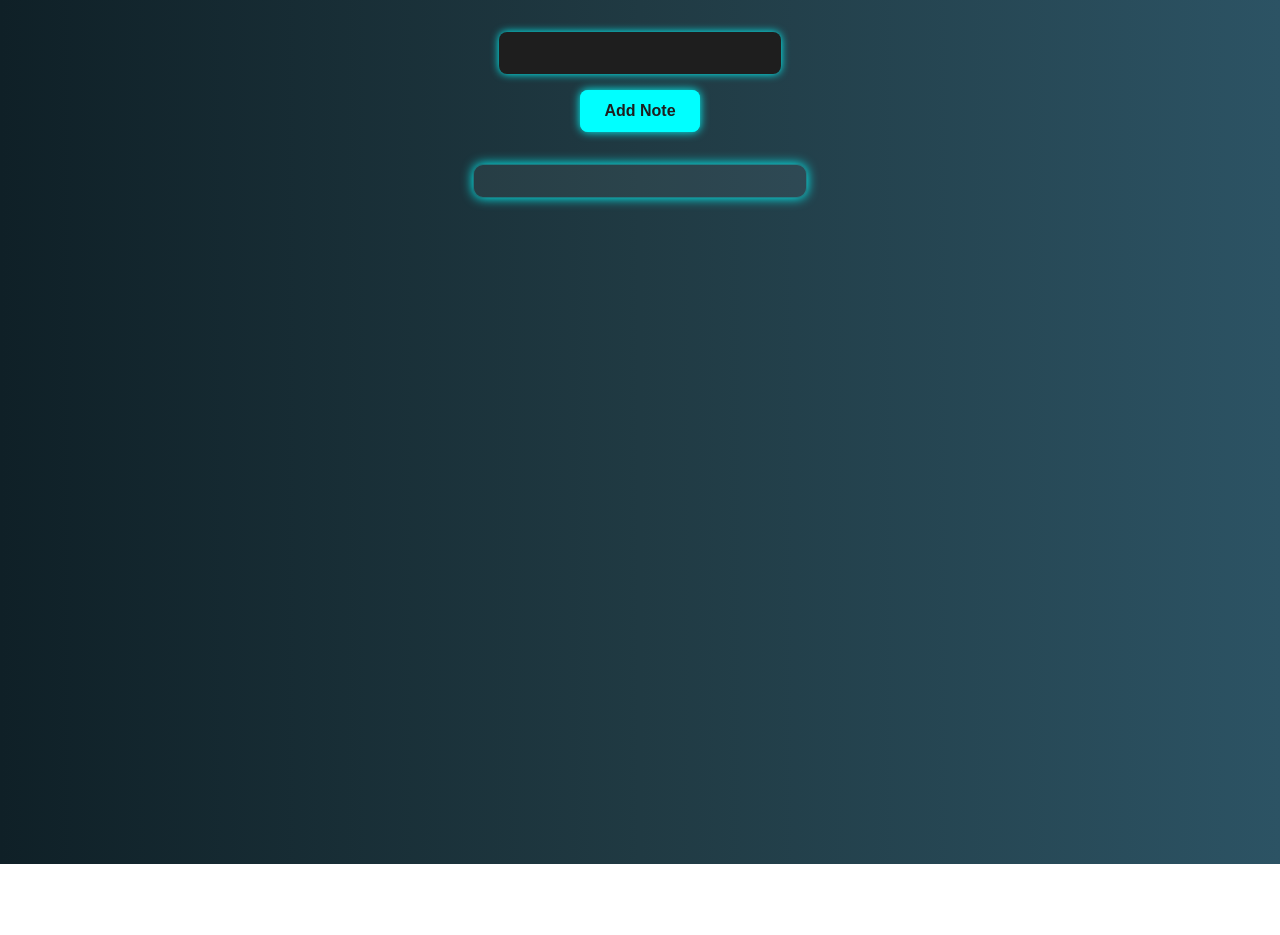
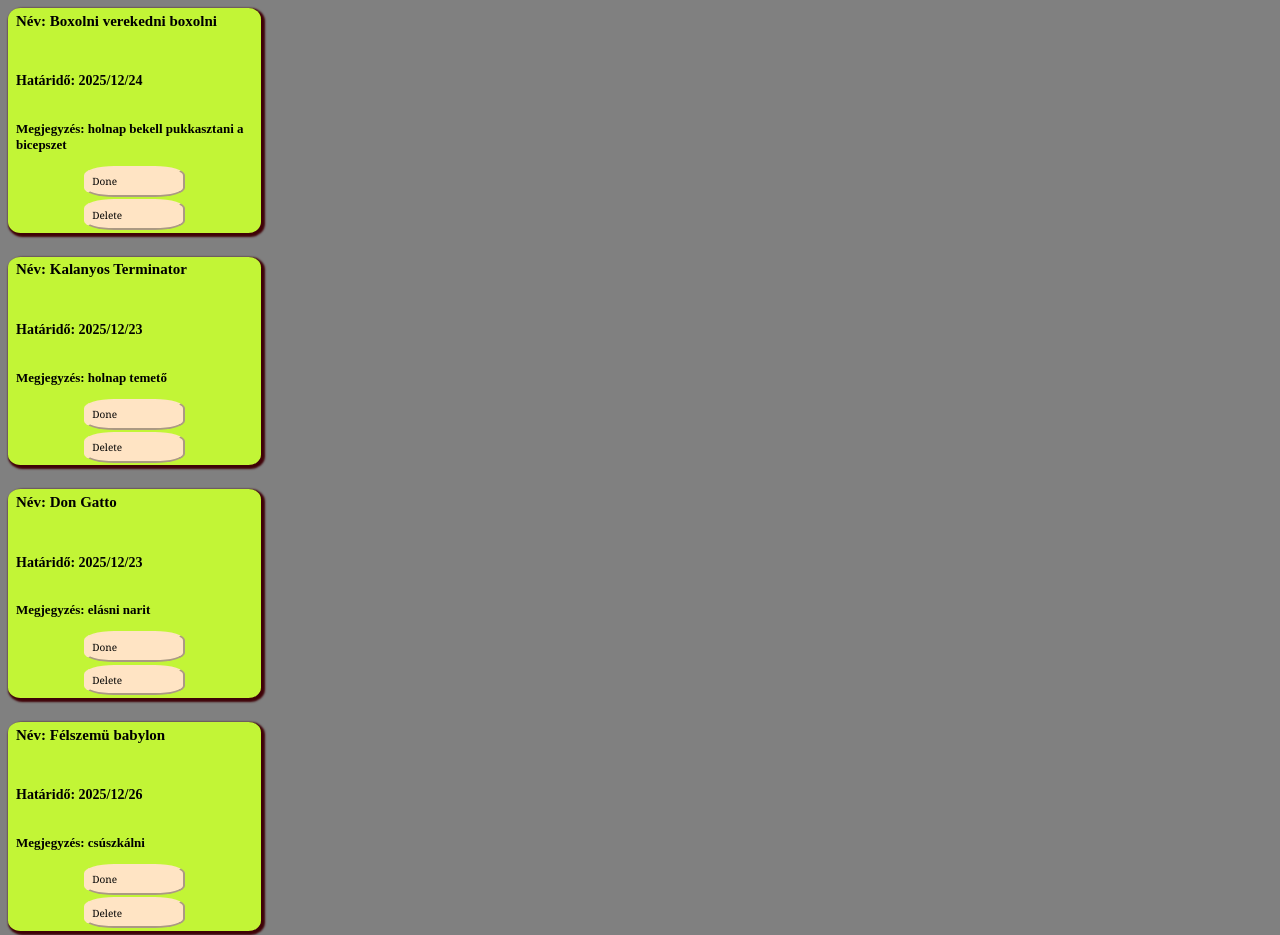
Before and after one commit to Ryznyx/Ryznyx.github.io, a plain HTML site: page index.html in a window 1280 px wide. Shown: the top 935 px of the page. Before the commit the page ends 864 px from the top, so only its background shows below. Drawn offline with Linux system fonts and the light colour scheme.

Commit message:
newproject

```diff
--- /dev/null
+++ b/design.css
@@ -0,0 +1,70 @@
+body{
+    background-color: gray;
+}
+.opacityhalf{
+    opacity:0.1;
+    transition:0.5s;
+}
+.opacityfull{
+    opacity:1;
+}
+.mainbody{
+    display:flex;
+    flex-direction: column;
+    background-color:gray;
+
+}
+
+.cardstyle
+{
+    display:flex;
+    flex-direction: column;
+    background-color:rgb(194, 245, 54);
+    margin-bottom:1.5rem;
+    border-radius: 5%;
+    margin-right:80%;
+    box-shadow:2px 2px 2px 2px rgb(63, 2, 7);
+
+}
+
+h5{
+    font-size: 15px;
+    margin-left:0.5rem;
+    margin-top:0.3rem;
+}
+h4{
+    font-size: 14px;
+    margin-left:0.5rem;
+}
+h3{
+    font-size: 13px;
+    margin-left:0.5rem;
+}
+
+#cardstyle:hover{
+    background-color:rgb(6, 204, 95);
+    transition: 0.5s;
+}
+.buttondesign{
+    display:flex;
+    flex-direction: column;
+    background-color:bisque;
+
+    border-radius: 30%;
+    margin-left:30%;
+    margin-right:30%;
+    margin-bottom:1%;
+    padding:0.4rem;
+    font-size:10px;
+    font-family: Georgia, 'Times New Roman', Times, serif;
+    border-color: bisque;
+    box-shadow: 0rem;
+
+}
+
+.buttondesign:hover{
+    background-color:rgb(10, 212, 128);
+    transition:0.2s;
+    box-shadow: 1rem;
+    border-color: aqua;
+}
--- a/index.html
+++ b/index.html
@@ -3,14 +3,12 @@
 <head>
     <meta charset="UTF-8">
     <meta name="viewport" content="width=device-width, initial-scale=1.0">
-    <link rel="stylesheet" href="style.css">
-    <title>Document</title>
+    <link rel="stylesheet" href="design.css">
+    <title>Time To Float</title>
 </head>
 <body>
-    <input id="inputdata">
-    <button onclick="addnote()">Add Note</button>
-    <div id="container"></div>
 
+    <div class ="mainbody" id="main"></div>
     <script src="java.js"></script>
 </body>
 </html>
--- a/java.js
+++ b/java.js
@@ -1,76 +1,62 @@
-function addnote() {
-    let input = document.getElementById("inputdata").value; //átvesszük a beírt inputot
-    if (!input.trim()) return;
+ let todo = [];
+ todo.push( {name: "Boxolni verekedni boxolni", deadline: "2025/12/24", comment: "holnap bekell pukkasztani a bicepszet"});
+ todo.push( {name: "Kalanyos Terminator", deadline: "2025/12/23", comment: "holnap temető"});
+ todo.push( {name: "Don Gatto", deadline: "2025/12/23", comment: "elásni narit"});
+ todo.push( {name: "Félszemü babylon", deadline: "2025/12/26", comment: "csúszkálni"});
 
-    let childElement = document.createElement('div');   //krealunk egy ures divet (childElement)
+ function updateDiv()
+{
 
-    let textSpan = document.createElement('span');   //krealunk egy span-t (textSpan)
-    textSpan.textContent = input;   //az üres span ami a divnek egy elementje lesz megkapja az input szövegét
+//tömb beolvasás
+let mainbox = document.getElementById("main");
+for (let index = 0; index < todo.length; index++) {
+    let element = todo[index];
 
-    let editButton = document.createElement('button');   //krealunk 1 buttont
-    editButton.textContent = "✏️";    //a button contentje egy ceruza lesz szöveg helyett (probably)
-    editButton.onclick = function () {  //társitunk a gombhoz egy funkciot ami onclicknél történik
-        let newText = prompt("Edit your note:", textSpan.textContent);   //krealunk egy promptot amibe a textSpan text contentjét lehet editelni
-        if (newText !== null) {                                          //abba került az inputdata
-            textSpan.textContent = newText;       // ha az edit nem üres akkor az uj contentje a newText lesz ami promptba meglettadva
-        }
-    };
+ //új card layout+data
+ let newDiv = document.createElement("div");
+ newDiv.classList.add("cardstyle");
+ let h4 = document.createElement("h5");
+ h4.textContent = "Név: "+ element.name;
 
-    let deleteButton = document.createElement('button');  // UA mint az editbuttonnál, csak nem kell uj data, confirm ablak van
-    deleteButton.textContent = "🗑️";
-    deleteButton.onclick = function () {
-        if (confirm("Are you sure you want to delete this note?")) {
-            childElement.remove();  //törli a mezőt
-        }
-    };
+ let h42 = document.createElement("h4");
+ h42.textContent = "Határidő: " +element.deadline;
 
-    childElement.appendChild(textSpan);   //belekerül a divbe egy sorként
-    childElement.appendChild(editButton); //belekerül a divbe egy sorként
-    childElement.appendChild(deleteButton); //belekerül a divbe egy sorként
+ let h3 = document.createElement("h3");
+ h3.textContent = "Megjegyzés: "+element.comment;
 
-    let containerDiv = document.getElementById("container");  //containerDiv átveszi a htmlbe megadott container divet
-    containerDiv.prepend(childElement);   //bekerul vizualisan a tablaba
-    document.getElementById("inputdata").value = "";
-}
+ //gombok
+ let donebutton = document.createElement("button");
+ donebutton.classList.add("buttondesign");
+ donebutton.innerText = ("Done");
+ let deletebutton = document.createElement("button");
+ deletebutton.innerText = ("Delete");
+ deletebutton.classList.add("buttondesign");
+
+//button functions
+
+ deletebutton.onclick = function (){
+    mainbox.removeChild(newDiv);
+ }
+
+ donebutton.onclick = function(){
+    newDiv.classList.add("opacityhalf");
+ }
+
+
+    newDiv.appendChild(h4);
+    newDiv.appendChild(h42);
+    newDiv.appendChild(h3);
+    newDiv.appendChild(donebutton);
+    newDiv.appendChild(deletebutton);
+    mainbox.appendChild(newDiv);
 
 
 
 
 
 
-
-
-
-
-
-
-
-
-
-
-
-
-/*
-Készítsünk egy alkalmazást amelynek segítségével elemeket tudunk egy listába felvenni.
-
-- Ehhez szükségünk van egy input mezőre és egy gombra.
-- Illetve a képernyő jobb szélén egy listára.
-
-A lista jelenleg csak egy div elem lesz aminek az id-ja "container" legyen.
-
-A gomb megnyomásakor vegyünk fel egy új div elemet a containerbe. Ennek az új div elemnek a tartalma (innerHTML) az input mező értéke legyen.
-
-
-Új div elemet az alábbi paranccsal hozunk létre:
-let childElement = document.createElement('div');
-
-Az új div elemnek tudunk értéket adni:
-
-childElement.innerHTML = "Hello World";
-
-Végül pedig a container elemhez hozzá tudjuk csatolni:
-
-let containerDiv = document.getElementById("container");
-containerDiv.appendChild(childElement);
-
-*/
+ }
+}
+setTimeout(() => {
+    updateDiv();
+}, 2000);
--- a/style.css
+++ /dev/null
@@ -1,120 +0,0 @@
-/* Base Reset & Background */
-body {
-    margin: 0;
-    padding: 2rem;
-    font-family: 'Segoe UI', Tahoma, Geneva, Verdana, sans-serif;
-    background: linear-gradient(to right, #0f2027, #203a43, #2c5364);
-    color: #ffffff;
-    display: flex;
-    flex-direction: column;
-    align-items: center;
-    height: 100vh;
-}
-
-/* Input Field */
-#inputdata {
-    padding: 0.75rem 1rem;
-    border: none;
-    border-radius: 8px;
-    outline: none;
-    width: 250px;
-    background: #1e1e1e;
-    color: #0ff;
-    box-shadow: 0 0 8px #0ff;
-    font-size: 1rem;
-    margin-bottom: 1rem;
-}
-
-/* Button */
-button {
-    padding: 0.75rem 1.5rem;
-    background: #0ff;
-    color: #1e1e1e;
-    border: none;
-    border-radius: 8px;
-    font-weight: bold;
-    font-size: 1rem;
-    cursor: pointer;
-    box-shadow: 0 0 10px #0ff, 0 0 40px #0ff inset;
-    transition: all 0.3s ease;
-    margin-bottom: 2rem;
-}
-
-button:hover {
-    background: #00faff;
-    color: #000;
-    box-shadow: 0 0 15px #00faff, 0 0 45px #00faff inset;
-}
-
-/* Notes Container */
-#container {
-    width: 300px;
-    background: rgba(255, 255, 255, 0.05);
-    border: 1px solid rgba(0, 255, 255, 0.3);
-    border-radius: 10px;
-    padding: 1rem;
-    box-shadow: 0 0 12px #0ff;
-    overflow-y: auto;
-    max-height: 400px;
-}
-
-/* Individual Note */
-#container div {
-    display: flex;
-    align-items: center;
-    justify-content: space-between;
-    background: rgba(158, 17, 116, 0.07);
-    border: 1px solid rgba(0, 255, 255, 0.2);
-    border-radius: 15px;
-    padding: 5px;      /* Smaller padding */
-    margin-bottom: 0.8rem;
-    color: #0ff;
-    font-weight: 200;
-    font-size: 1rem;           /* Slightly smaller font */
-    box-shadow: 0 0 2px #0ff;
-}
-
-
-#container div span {
-    flex: 1;
-    margin-right: 6px;
-    word-break: break-word;
-    font-size: 0.9rem;            /* Match the note size */
-}
-
-#container div button {
-    background: transparent;
-    border: none;
-    color: #0ff;
-    font-size: 0.9rem;            /* Smaller icons */
-    cursor: pointer;
-    margin-left: 20px;
-    margin-top:10%;
-    transition: color 0.2s, transform 0.2s;
-    padding: 1px;                 /* Prevent visual bulk */
-}
-
-#container div button:hover {
-    color: #00faff;
-    transform: scale(1.1);        /* Slightly subtler scaling */
-}
-
-/* Custom Scrollbar for WebKit browsers */
-#container::-webkit-scrollbar {
-    width: 8px; /* thickness of scrollbar */
-}
-
-#container::-webkit-scrollbar-track {
-    background: rgba(255, 255, 255, 0.05); /* background of the track */
-    border-radius: 5px;
-}
-
-#container::-webkit-scrollbar-thumb {
-    background: #0ff; /* scrollbar handle color */
-    border-radius: 10px;
-    box-shadow: 0 0 5px rgb(57, 255, 8);
-}
-
-#container::-webkit-scrollbar-thumb:hover {
-    background: #00faff;
-}
```
